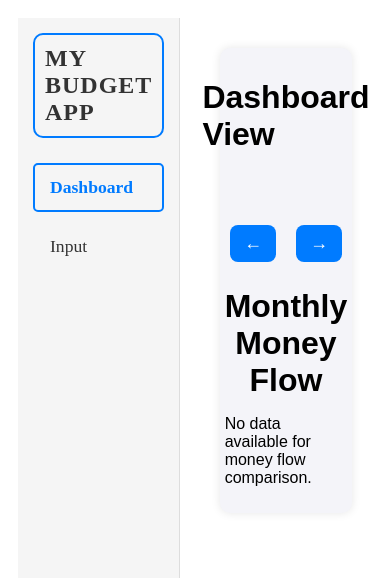
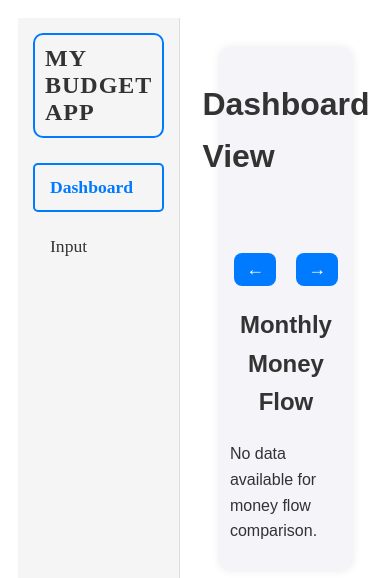
Before and after one commit to JIMPARK80/household-account-book, a Vue app: page / in a window 390 px wide. Shown: the top 578 px of the page. Built offline with nearby package versions, Linux system fonts and the light colour scheme; what chartjs-plugin-datalabels would draw is missing.

Commit message:
Apply chart size according to browser size (reactive)
Apply chart size according to browser size (reactive)

```diff
--- a/src/components/AddExpense.vue
+++ b/src/components/AddExpense.vue
@@ -208,13 +208,15 @@ export default {
 <style>
 /* 전반적인 레이아웃 */
 .dashboard-view {
- font-family: 'Arial', sans-serif;
+  font-family: 'Arial', sans-serif;  /* Use a simple, clean font */
   margin: 20px auto;
   max-width: 800px;
   padding: 20px;
- background-color: #f4f4f9;
+  background-color: #f4f4f9;  /* Soft background */
   border-radius: 10px;
   box-shadow: 0 0 10px rgba(0, 0, 0, 0.1);
+  color: #333;  /* Default text color */
+  line-height: 1.6;  /* Adjust line height for better spacing */
 }
 
 /* 수입 및 지출 요약 섹션 */
@@ -311,28 +313,30 @@ export default {
 
 /* 카테고리 섹션 */
 .category-section {
- margin-top: 20px;
+  margin-top: 50px;
 }
 
 .category-section h3 {
- font-size: 18px;
+  font-size: 20px;
   margin-bottom: 10px;
   text-align: center;
+  font-weight: bold; /* Stronger heading */
+  color: #333; /* Darker text color */
 }
 
 .category-grid {
   display: grid;
   grid-template-columns: repeat(4, 1fr);
- gap: 15px;
+  gap: 10px;
 }
 
 .category {
   display: flex;
   flex-direction: column;
   align-items: center;
- padding: 15px;
- border: 2px solid transparent;
- border-radius: 8px;
+  padding: 10px;
+  border: 1px solid rgba(131, 131, 131, 0.938); /* Black border added */
+  border-radius: 5px;
   cursor: pointer;
   transition: background-color 0.3s ease, border-color 0.3s ease;
 }
@@ -354,10 +358,12 @@ export default {
 .category span {
   font-size: 16px;
   font-weight: bold;
+  color: #333; /* Ensure the text inside the category is easily readable */
 }
 
 /* 제출 버튼 */
 .submit-button {
+  margin-top: 30px;
   background-color: #007bff;
   color: white;
   padding: 12px 20px;
@@ -375,7 +381,7 @@ export default {
 
 /* 입력된 값 리스트 */
 .expense-list {
- margin-top: 20px;
+  margin-top: 50px;
 }
 
 .expense-list h3 {
--- a/src/components/DashboardView.vue
+++ b/src/components/DashboardView.vue
@@ -23,7 +23,7 @@
       <div v-if="currentGraph === 2">
         <h2>Monthly Expense Summary</h2>
         <div v-if="monthlySummary.expenses && monthlySummary.expenses.length">
-          <Pie :data="expenseChartData" />
+          <Pie :data="expenseChartData" :options="pieChartOptions"/>
         </div>
         <p v-else>No expense data available for summary.</p>
       </div>
@@ -32,7 +32,7 @@
       <div v-if="currentGraph === 3">
         <h2>Monthly Income Summary</h2>
         <div v-if="monthlySummary.income && monthlySummary.income.length">
-          <Pie :data="incomeChartData" />
+          <Pie :data="incomeChartData" :options="pieChartOptions" />
         </div>
         <p v-else>No income data available for summary.</p>
       </div>
@@ -156,33 +156,74 @@ export default {
     });
 
     // Chart options for the bar chart
-// Bar chart options for better aspect ratio
     const chartOptions = {
       responsive: true,
-    aspectRatio: 1,  // This makes the chart taller by adjusting the aspect ratio (height: width ratio)
       scales: {
         y: {
           beginAtZero: true,
+          ticks: {
+            color: '#333',
+          },
+          grid: {
+            color: '#ddd',
+          },
+        },
+        x: {
+          ticks: {
+            color: '#333',
+          },
+          grid: {
+            color: '#ddd',
+          },
         },
       },
       plugins: {
         legend: {
           position: 'top',
+          labels: {
+            color: '#333',
           },
-      title: {
-        display: true,
-        text: 'Total Income vs Total Expenditure',
+        },
+        tooltip: {
+          titleColor: '#333',
+          bodyColor: '#333',
+        },
+        datalabels: {
+          color: '#333',
+          font: {
+            weight: 'bold',
+          },
         },
       },
     };
 
-
+    const pieChartOptions = {
+      responsive: true,
+      plugins: {
+        legend: {
+          position: 'top',
+          labels: {
+            color: '#333',
+          },
+        },
+        tooltip: {
+          titleColor: '#333',
+          bodyColor: '#333',
+        },
+        datalabels: {
+          color: '#333',
+          font: {
+            weight: 'bold',
+          },
+        },
+      },
+    };
 
     // Fetch expenses and income from the database on component mount
     onMounted(async () => {
       const db = await setupDatabase();
-      const allExpenses = await getAllExpenses(db);  // Get all expenses
-      const allIncome = await getAllIncome(db);  // Get all income
+      const allExpenses = await getAllExpenses(db);
+      const allIncome = await getAllIncome(db);
 
       // Assign filtered data to respective variables
       expenses.value = allExpenses.filter((item) => item.type === 'expense');
@@ -211,6 +252,7 @@ const chartOptions = {
       monthlySummary,
       moneyFlowChartData,
       chartOptions,
+      pieChartOptions,
       currentGraph,
       nextGraph,
       previousGraph,
@@ -226,92 +268,116 @@ const chartOptions = {
 .dashboard-view {
   display: flex;
   flex-direction: column;
-  justify-content: flex-start; /* Centers content vertically */
-  align-items: center; /* Centers content horizontally */
-  height: 100%; /* Make the height fill the screen */
-  width: 100%;  /* Make the width fill the screen */
+  justify-content: flex-start;
+  align-items: center;
+  height: 100%;
+  width: 100%;
   padding: 20px;
   box-sizing: border-box;
-  max-width: 100%; /* Ensure the container does not exceed the screen width */
-  margin-top: 20px; /* Adjust this value to raise the content higher */}
+  max-width: 100%;
+  margin-top: 20px;
+}
 
 /* Heading Styles for Dashboard */
 .dashboard-view h2, .dashboard-view h3 {
-  margin-bottom: auto; /* Slightly larger margin for more space */
-  font-size: 2em; /* Larger font size for readability */
-  text-align: center; /* Keep the headings centered */
-  width: 100%; /* Ensure headings take full width */
+  margin-bottom: 20px;
+  font-size: 2.8em;
+  font-weight: bold;
+  text-align: center;
+  width: 100%;
 }
 
 /* Chart container to fill available space */
 .chart-container {
   width: 100%;
-  max-width: 1200px; /* Set a max-width to avoid excessive stretching */
-  height: 500px; /* Adjust the height for consistency */
-  margin-top: 30px; /* Reduce this to bring the chart closer to the title */
+  max-width: 100%;
+  height: 500px;
+  margin-top: 30px;
 }
 
 .chart-container canvas {
-  width: 100% !important; /* Ensures the canvas takes full width */
-  height: 100% !important; /* Ensures the canvas takes full height */
+  width: 100% !important;
+  height: 100% !important;
 }
 
 /* Buttons for chart navigation */
 .nav-buttons {
-  display: flex; /* Aligns buttons horizontally */
-  justify-content: center; /* Centers the buttons horizontally */
-  align-items: center; /* Centers the buttons vertically */
-  margin-top: 50px; /* Space between buttons and chart */
-  width: 100%; /* Ensure buttons stretch across the full screen width */
+  display: flex;
+  justify-content: center;
+  align-items: center;
+  margin-top: 50px;
+  width: 100%;
 }
 
 .nav-buttons button {
-  background-color: #007bff; /* Button background color */
-  color: white; /* Button text color */
-  border: none; /* No border around the button */
-  padding: 12px 20px; /* Button padding for size */
-  font-size: 18px; /* Button text size */
-  cursor: pointer; /* Change cursor to pointer when hovered */
-  margin: 0 10px; /* Space between buttons */
-  border-radius: 8px; /* Rounded corners for buttons */
-  transition: background-color 0.3s; /* Smooth background color transition */
+  background-color: #007bff;
+  color: white;
+  border: none;
+  padding: 12px 20px;
+  font-size: 18px;
+  cursor: pointer;
+  margin: 0 10px;
+  border-radius: 8px;
+  transition: background-color 0.3s;
 }
 
 .nav-buttons button:hover {
-  background-color: #0056b3; /* Change background color on hover */
+  background-color: #0056b3;
 }
 
 /* Make sure the charts do not overflow */
 .chart-container {
   display: flex;
-  justify-content: center; /* Centers the chart container */
-  align-items: center; /* Vertically aligns the content */
-  overflow: hidden; /* Prevent content from overflowing */
+  justify-content: center;
+  align-items: center;
+  overflow: hidden;
 }
 
-/* Responsive design adjustments */
+/* Responsive Design Adjustments */
 @media (max-width: 1200px) {
   .dashboard-view {
-    padding: 15px; /* Slightly smaller padding for medium screens */
+    padding: 15px;
   }
+
   .chart-container {
-    height: 400px; /* Reduce height for smaller screens */
+    height: 400px;
   }
+
   .nav-buttons button {
-    padding: 10px 18px; /* Adjust button size for medium screens */
+    padding: 10px 18px;
+  }
+
+  .dashboard-view h2, .dashboard-view h3 {
+    font-size: 2.5em;
   }
 }
 
 @media (max-width: 768px) {
   .dashboard-view {
-    height: auto; /* Allow the height to adjust on smaller screens */
-    padding: 10px; /* Less padding on mobile for better space utilization */
+    height: auto;
+    padding: 10px;
   }
+
   .chart-container {
-    height: 300px; /* Make the chart container smaller on mobile devices */
+    height: 300px;
   }
+
   .nav-buttons button {
-    padding: 8px 14px; /* Smaller button size on mobile */
+    padding: 8px 14px;
+  }
+
+  .dashboard-view h2, .dashboard-view h3 {
+    font-size: 2em;
+  }
+}
+
+@media (max-width: 480px) {
+  .dashboard-view h2, .dashboard-view h3 {
+    font-size: 1.5em;
+  }
+
+  .nav-buttons button {
+    padding: 6px 12px;
   }
 }
 </style>
```
Lines whose indentation alone changed are shown as unchanged.
